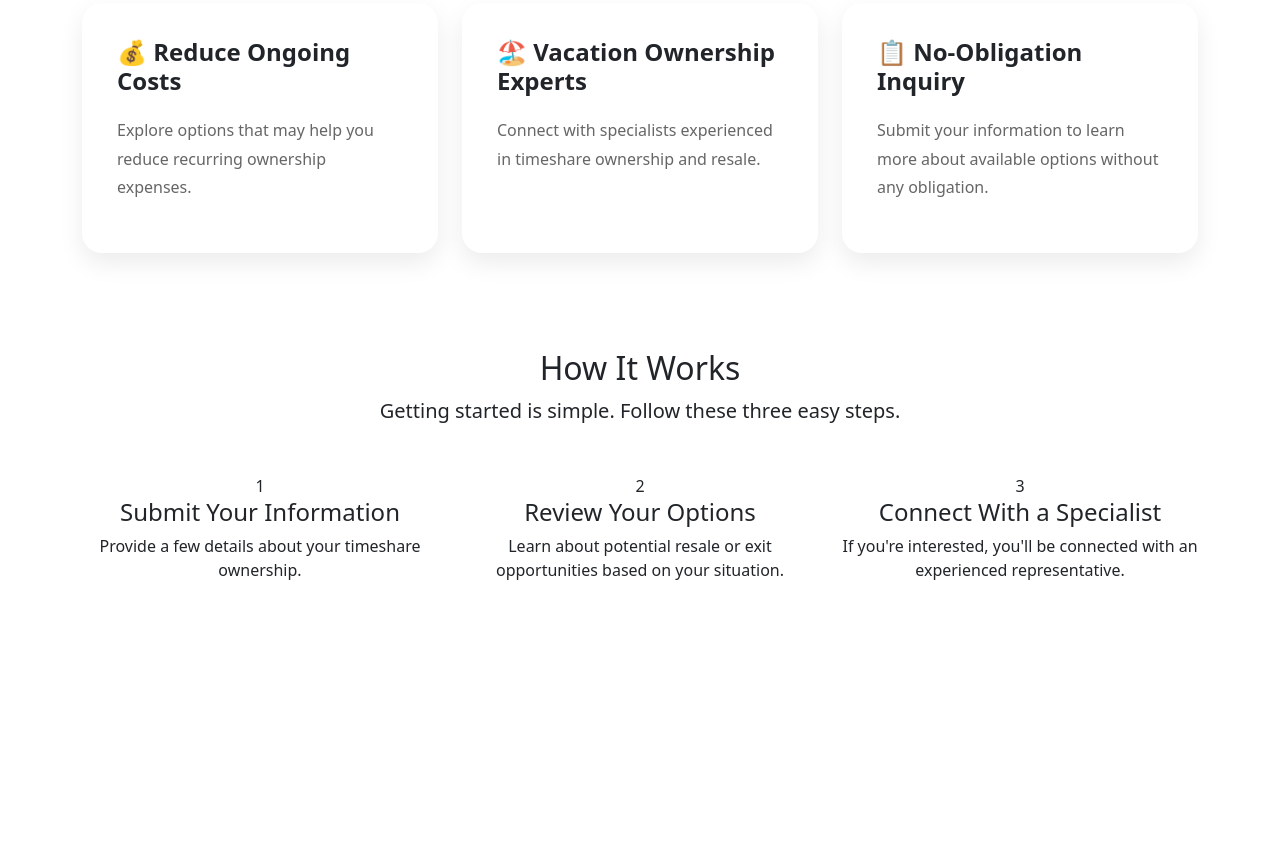
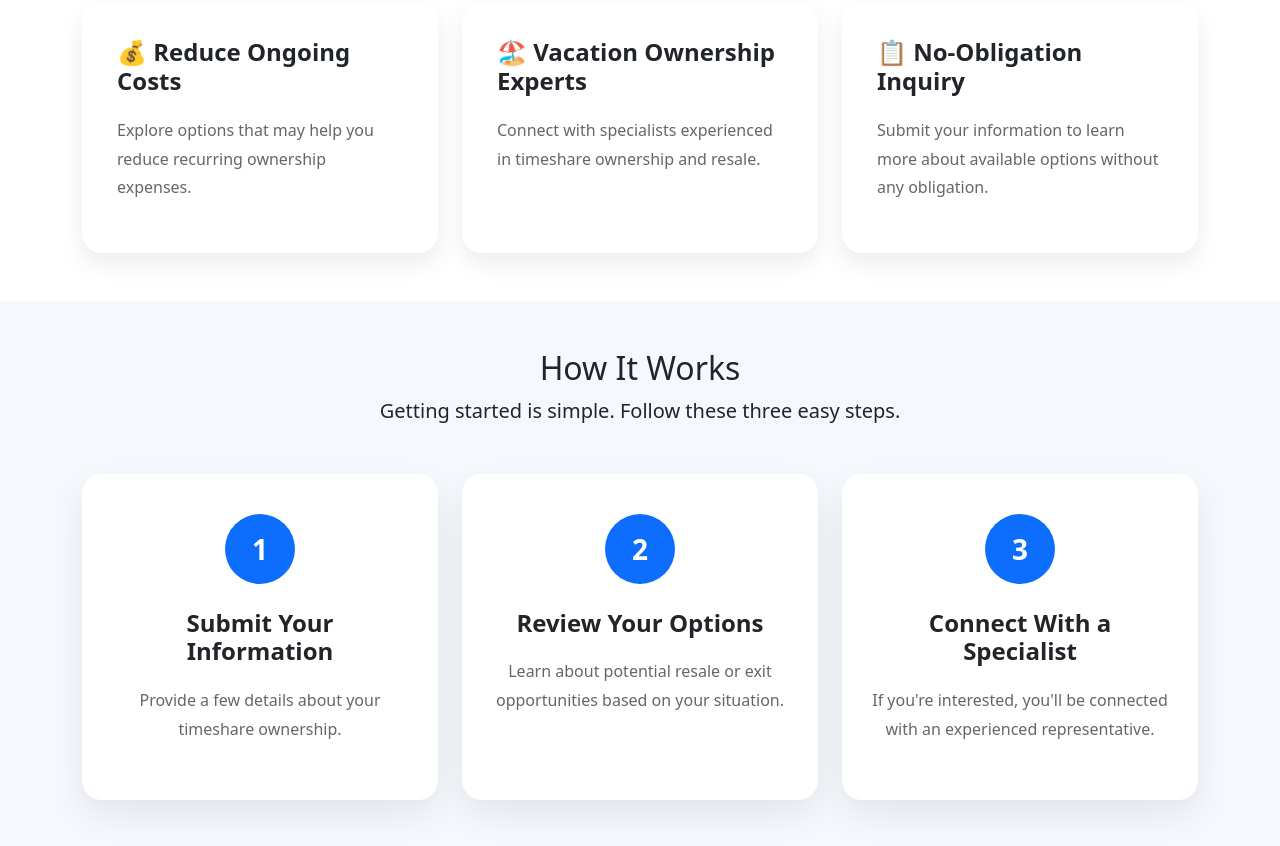
Before and after one commit to encinasofficial/timeshare-resale, a plain HTML site: page index.html in a window 1280 px wide. Shown: the part 747-1593 px from the top of the page. Before the commit the page ends 1417 px from the top, so only its background shows below. Drawn offline with nearby package versions, Linux system fonts and the light colour scheme.

Commit message:
Add styles for how-it-works section and step cards

```diff
--- a/style.css
+++ b/style.css
@@ -157,3 +157,77 @@ color:#666;
 line-height:1.8;
 
 }
+
+/* HOW IT WORKS */
+
+.how-it-works{
+
+background:#f5f8fc;
+
+padding:90px 0;
+
+}
+
+.step-card{
+
+background:#fff;
+
+padding:40px 30px;
+
+border-radius:20px;
+
+box-shadow:0 15px 35px rgba(0,0,0,.08);
+
+transition:.3s;
+
+height:100%;
+
+}
+
+.step-card:hover{
+
+transform:translateY(-10px);
+
+}
+
+.step-number{
+
+width:70px;
+
+height:70px;
+
+background:#0d6efd;
+
+color:#fff;
+
+border-radius:50%;
+
+display:flex;
+
+justify-content:center;
+
+align-items:center;
+
+margin:0 auto 25px;
+
+font-size:28px;
+
+font-weight:700;
+
+}
+
+.step-card h4{
+
+margin-bottom:20px;
+
+font-weight:600;
+
+}
+
+.step-card p{
+
+color:#666;
+
+line-height:1.8;
+
+}
```
